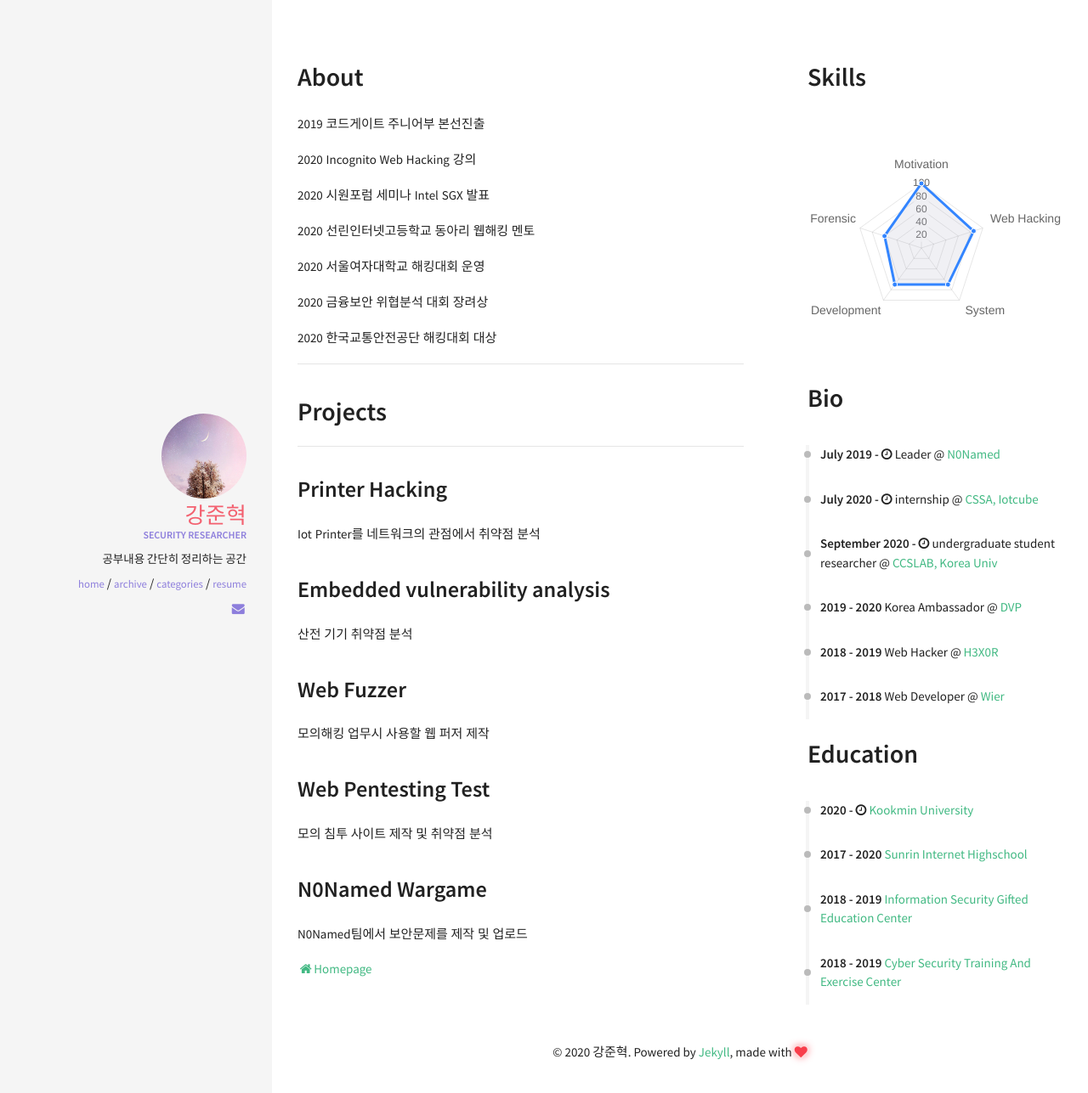
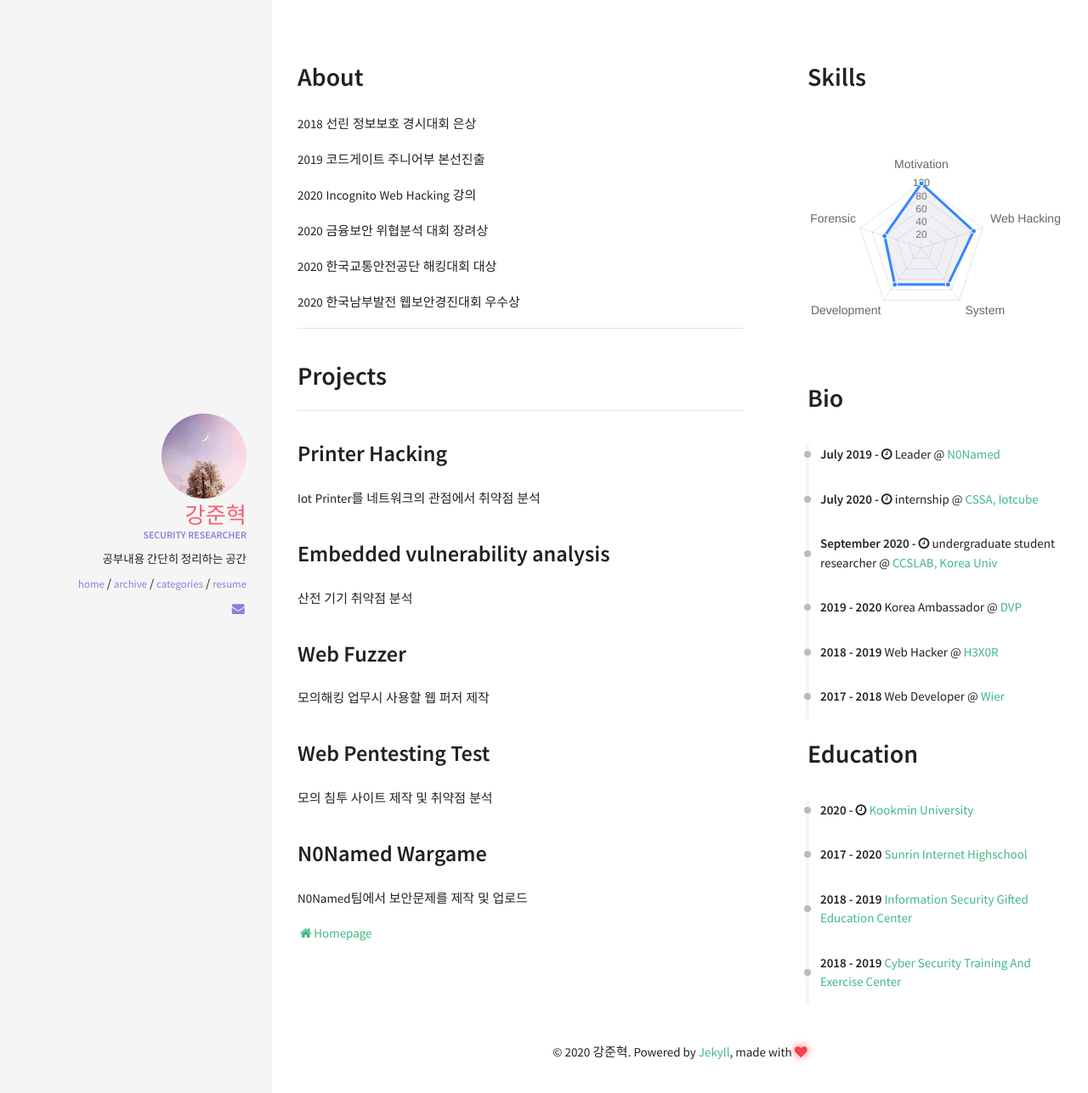
Before and after one commit to kangsecu/kangsecu.github.io, a Jekyll site: the page built from resume.html, in a window 1280 px wide. Shown: the top 1287 px of the page at 85% size. Built offline with Jekyll 4.4.1, drawn with Linux system fonts in a browser that asks for light colours; nearby versions of some CDN libraries.

Commit message:
Update about.html

```diff
--- a/_includes/sections/about.html
+++ b/_includes/sections/about.html
@@ -1,12 +1,11 @@
 <h1><span data-i18n="skills.my_skills">About</span></h1>
 
 <div>
+    <p>2018 선린 정보보호 경시대회 은상
     <p>2019 코드게이트 주니어부 본선진출
     <p>2020 Incognito Web Hacking 강의
-    <p>2020 시원포럼 세미나 Intel SGX 발표
-    <p>2020 선린인터넷고등학교 동아리 웹해킹 멘토
-    <p>2020 서울여자대학교 해킹대회 운영
     <p>2020 금융보안 위협분석 대회 장려상
     <p>2020 한국교통안전공단 해킹대회 대상
+    <p>2020 한국남부발전 웹보안경진대회 우수상
 </div>
 <hr>
```
